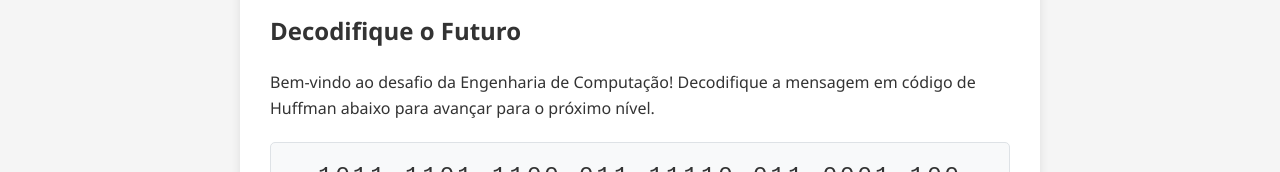
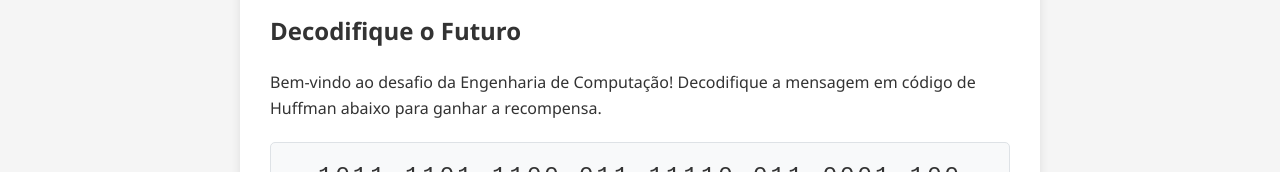
Before and after one commit to jhguimaraess/Desafio-Eng-Computacao, a plain HTML site: page index.html in a window 1280 px wide. Shown: the part 282-454 px from the top of the page. Drawn offline with Linux system fonts and the light colour scheme.

Commit message:
Atualiza o texto inicial do index.html

```diff
--- a/index.html
+++ b/index.html
@@ -22,7 +22,7 @@
     <div class="container">
         <div id="morse-challenge" class="challenge-container">
             <h2>Decodifique o Futuro</h2>
-            <p>Bem-vindo ao desafio da Engenharia de Computação! Decodifique a mensagem em código de Huffman abaixo para avançar para o próximo nível.</p>
+            <p>Bem-vindo ao desafio da Engenharia de Computação! Decodifique a mensagem em código de Huffman abaixo para ganhar a recompensa.</p>
 
             <div class="morse-code">
                 1011 1101 1100 011 11110 011 0001 100 010 001 1010 010 100 001 11111 100 0000 1100 1101 11100 001 011 1011 010 11101
```
